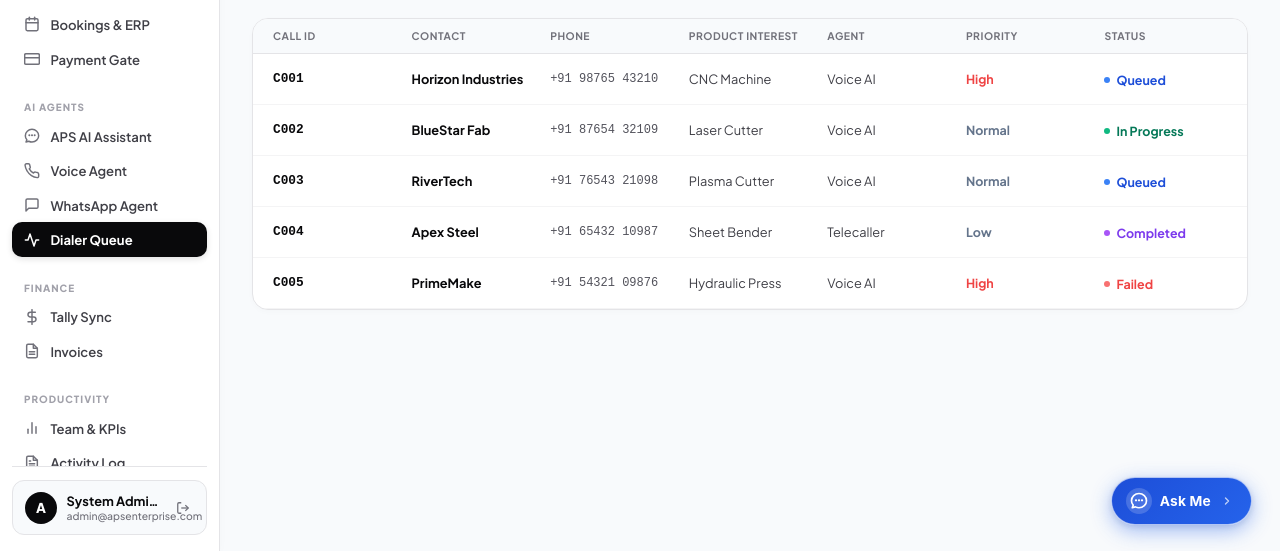
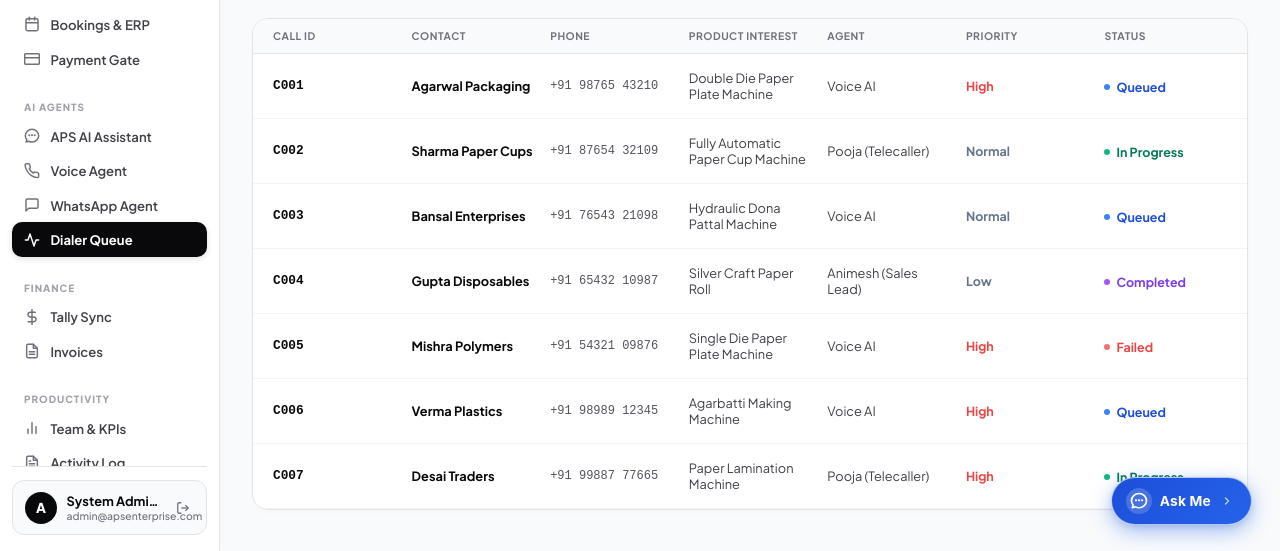
Before and after one commit to bhavyachaturvedi1101-web/Aps-Enterprise, a React (Vite) app in the folder frontend/: page /dialer in a window 1280 px wide. Shown: the part 249-800 px from the top of the page. Built offline with nearby package versions, Linux system fonts and the light colour scheme; no server answers.

Commit message:
Update Dialer Queue dummy data to match paper plate machinery business context

```diff
--- a/frontend/src/pages/DialerQueue.jsx
+++ b/frontend/src/pages/DialerQueue.jsx
@@ -1,11 +1,13 @@
 import React, { useState } from 'react';
 
 const MOCK_CALLS = [
-  { id: 'C001', name: 'Horizon Industries', phone: '+91 98765 43210', product: 'CNC Machine', status: 'Queued', priority: 'High', agent: 'Voice AI' },
-  { id: 'C002', name: 'BlueStar Fab', phone: '+91 87654 32109', product: 'Laser Cutter', status: 'In Progress', priority: 'Normal', agent: 'Voice AI' },
-  { id: 'C003', name: 'RiverTech', phone: '+91 76543 21098', product: 'Plasma Cutter', status: 'Queued', priority: 'Normal', agent: 'Voice AI' },
-  { id: 'C004', name: 'Apex Steel', phone: '+91 65432 10987', product: 'Sheet Bender', status: 'Completed', priority: 'Low', agent: 'Telecaller' },
-  { id: 'C005', name: 'PrimeMake', phone: '+91 54321 09876', product: 'Hydraulic Press', status: 'Failed', priority: 'High', agent: 'Voice AI' }
+  { id: 'C001', name: 'Agarwal Packaging', phone: '+91 98765 43210', product: 'Double Die Paper Plate Machine', status: 'Queued', priority: 'High', agent: 'Voice AI' },
+  { id: 'C002', name: 'Sharma Paper Cups', phone: '+91 87654 32109', product: 'Fully Automatic Paper Cup Machine', status: 'In Progress', priority: 'Normal', agent: 'Pooja (Telecaller)' },
+  { id: 'C003', name: 'Bansal Enterprises', phone: '+91 76543 21098', product: 'Hydraulic Dona Pattal Machine', status: 'Queued', priority: 'Normal', agent: 'Voice AI' },
+  { id: 'C004', name: 'Gupta Disposables', phone: '+91 65432 10987', product: 'Silver Craft Paper Roll', status: 'Completed', priority: 'Low', agent: 'Animesh (Sales Lead)' },
+  { id: 'C005', name: 'Mishra Polymers', phone: '+91 54321 09876', product: 'Single Die Paper Plate Machine', status: 'Failed', priority: 'High', agent: 'Voice AI' },
+  { id: 'C006', name: 'Verma Plastics', phone: '+91 98989 12345', product: 'Agarbatti Making Machine', status: 'Queued', priority: 'High', agent: 'Voice AI' },
+  { id: 'C007', name: 'Desai Traders', phone: '+91 99887 77665', product: 'Paper Lamination Machine', status: 'In Progress', priority: 'High', agent: 'Pooja (Telecaller)' }
 ];
 
 const STATUS_CLR = { Queued:'#09090b', 'In Progress':'#27272a', Completed:'#52525b', Failed:'#71717a' };
@@ -13,7 +15,7 @@ const STATUS_CLR = { Queued:'#09090b', 'In Progress':'#27272a', Completed:'#5252
 export default function DialerQueue() {
   const [calls, setCalls] = useState(MOCK_CALLS);
   const [showModal, setShowModal] = useState(false);
-  const [newCall, setNewCall] = useState({ name: '', phone: '', product: 'CNC Router Pro', priority: 'High' });
+  const [newCall, setNewCall] = useState({ name: '', phone: '', product: 'Double Die Machine', priority: 'High' });
 
   const handleAddCall = (e) => {
     e.preventDefault();
@@ -29,7 +31,7 @@ export default function DialerQueue() {
     };
     setCalls(prev => [callObj, ...prev]);
     setShowModal(false);
-    setNewCall({ name: '', phone: '', product: 'CNC Router Pro', priority: 'High' });
+    setNewCall({ name: '', phone: '', product: 'Double Die Machine', priority: 'High' });
   };
 
   const stats = [
```
